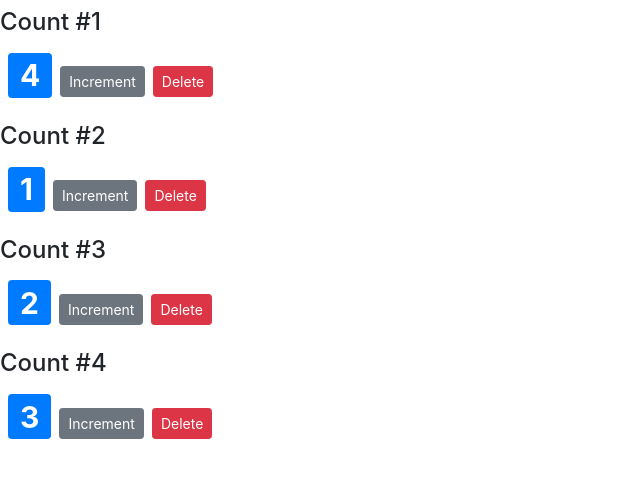
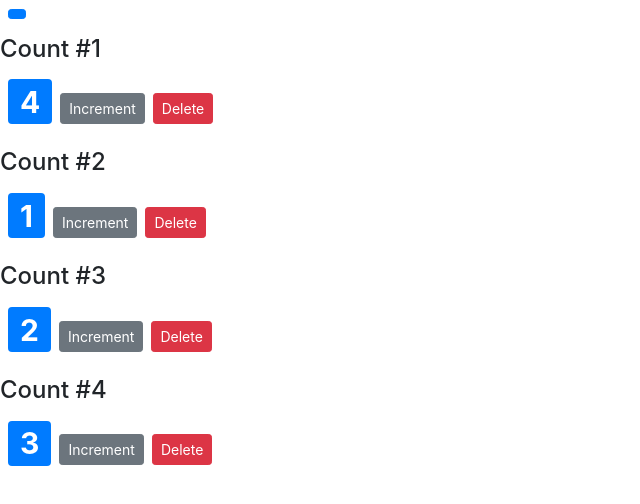
Before and after one commit to nomadlife/react_counter, a React (Create React App) app: page / in a window 1280 px wide. Shown: the top 504 px of the page, without its empty margins (0-640 px from the left). Built offline with nearby package versions, Linux system fonts and the light colour scheme.

Commit message:
test for single source of state

```diff
--- a/src/components/counters.jsx
+++ b/src/components/counters.jsx
@@ -14,13 +14,21 @@ export class Counters extends Component {
   handleDelete = counterId => {
     // console.log("Delete Event Handler Called", counterId);
     const counters = this.state.counters.filter(c => c.id !== counterId);
-    this.setState({
-        counters
-        });
+    this.setState({ counters });
   };
+
+  handleReset = () => {
+    const counters = this.state.counters.filter(c => {
+        c.value = 0;
+        return c;
+    });
+    this.setState({ counters });
+  }
+
   render() {
     return (
       <div>
+          <button className="btn btn-primary btn-sm m-2" onclick={this.handleReset}></button>
         {this.state.counters.map(counter => (
           <Counter
             key={counter.id}
```
